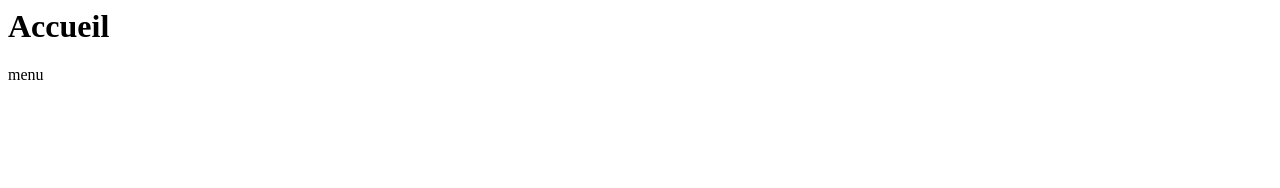
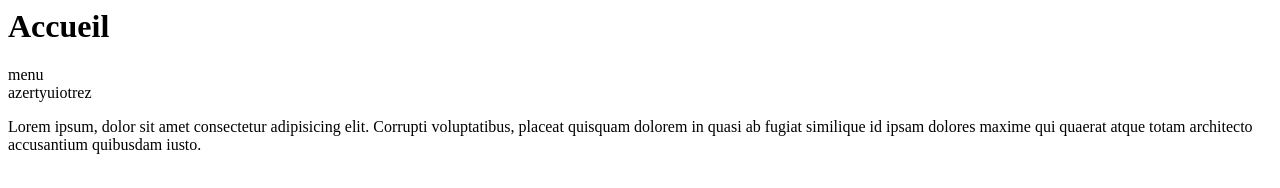
Before and after one commit to Sylvanus04/Projettest, a plain HTML site: page index.html in a window 1280 px wide. Drawn offline with Linux system fonts and the light colour scheme.

Commit message:
ajout texte

```diff
--- a/index.html
+++ b/index.html
@@ -5,6 +5,15 @@
     <meta name="viewport" content="width=test, initial-scale=1.0">
     <title>Document</title>
 </head>
-<h1>Accueil</h1>
-<nav>menu</nav>
+<body>
+    <h1>Accueil</h1>
+    <nav>menu</nav>
+
+    azertyuiotrez
+
+
+    <p>Lorem ipsum, dolor sit amet consectetur adipisicing elit. Corrupti voluptatibus, placeat quisquam dolorem in quasi ab fugiat similique id ipsam dolores maxime qui quaerat atque totam architecto accusantium quibusdam iusto.</p>
+
+</body>
+
 </html>
```
